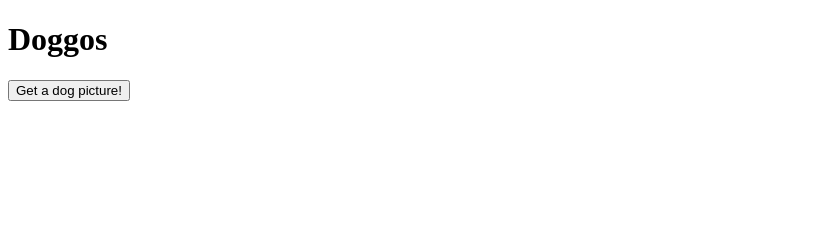
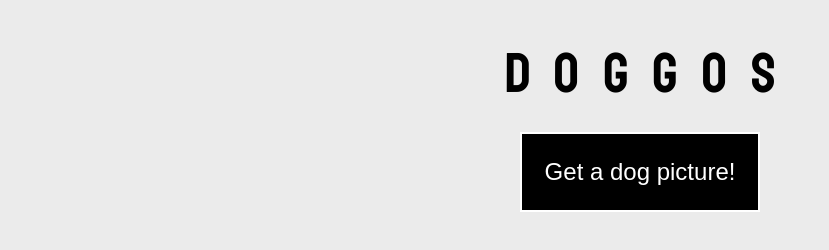
Before and after one commit to famlo95/doggos, a plain HTML site: page index.html in a window 1280 px wide. Shown: the whole page, without its empty margins (0-829 px from the left). Drawn offline with Linux system fonts and the light colour scheme.

Commit message:
added CSS and made sure the images keep the original dimensions

```diff
--- a/index.html
+++ b/index.html
@@ -4,12 +4,20 @@
     <meta charset="UTF-8">
     <meta http-equiv="X-UA-Compatible" content="IE=edge">
     <meta name="viewport" content="width=device-width, initial-scale=1.0">
+    <link rel="stylesheet" href="style.css">
     <title>Doggos</title>
 </head>
 <body>
-    <h1>Doggos</h1>
-    <button class="dog-btn">Get a dog picture!</button>
-    <div class="doggos"></div>
-    <script src="doggos.js"></script>
+    <header class="container">
+        <h1>doggos</h1>
+    </header>
+    <main>
+        <div class="container">
+            <button class="get-dog-btn">Get a dog picture!</button>
+        </div>
+        <div id="container loader"></div>
+        <div class="container doggos"></div>
+    </main>
+    <script src="script.js"></script>
 </body>
 </html>
--- a/script.js
+++ b/script.js
@@ -1,5 +1,5 @@
 const DOG_URL = "https://dog.ceo/api/breeds/image/random";
-const dogButton = document.querySelector('.dog-btn');
+const getADog = document.querySelector('.get-dog-btn');
 const doggos = document.querySelector('.doggos');
 
 function addNewDog() {
@@ -16,4 +16,4 @@ function addNewDog() {
     });
 }
 
-dogButton.addEventListener('click', addNewDog)
+getADog.addEventListener('click', addNewDog)
--- /dev/null
+++ b/style.css
@@ -0,0 +1,59 @@
+@import url('https://fonts.googleapis.com/css2?family=Staatliches&display=swap');
+
+* {
+    box-sizing: border-box;
+}
+
+body {
+    margin: 0;
+    padding: 0;
+    font-family: 'Staatliches','Open Sans', sans-serif;
+    font-size: 16px;
+    background-color: rgb(235, 235, 235);
+}
+
+h1 {
+    font-size: 5em;
+    user-select: none;
+    font-weight: 300;
+    margin-top: 0.2em;
+    margin-bottom: 0.2em;
+    letter-spacing: 0.3em;
+    padding-left: 0.3em;
+    font-variant: small-caps;
+}
+
+.container {
+    display: flex;
+    justify-content: center;
+    width: 100%;
+    flex-wrap: wrap;
+}
+
+.get-dog-btn {
+    border-radius: 0;
+    font-size: 1.5em;
+    font-weight: 300;
+    background-color: black;
+    color: white;
+    width: 10em;
+    border: 0.1em solid white;
+    cursor: pointer;
+    padding: 1em 0;
+}
+
+.get-dog-btn:hover {
+    background-color: white;
+    color: black;
+    outline: 0.3em solid black;
+    font-weight: 400;
+}
+
+.get-dog-btn:active {
+    background-color: gray;
+}
+
+.container .doggos img{
+    display: flex;
+    align-items: stretch;
+}
```
